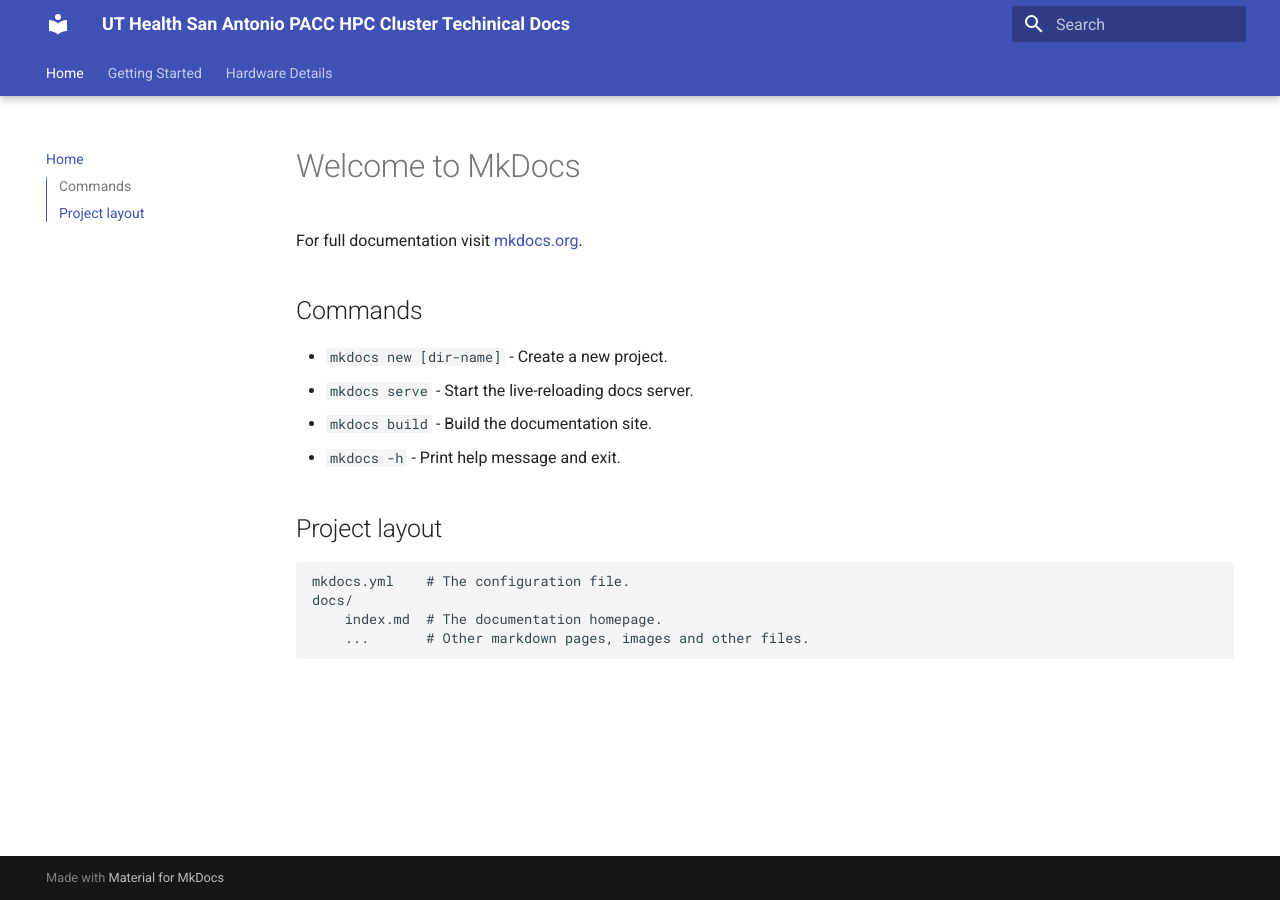
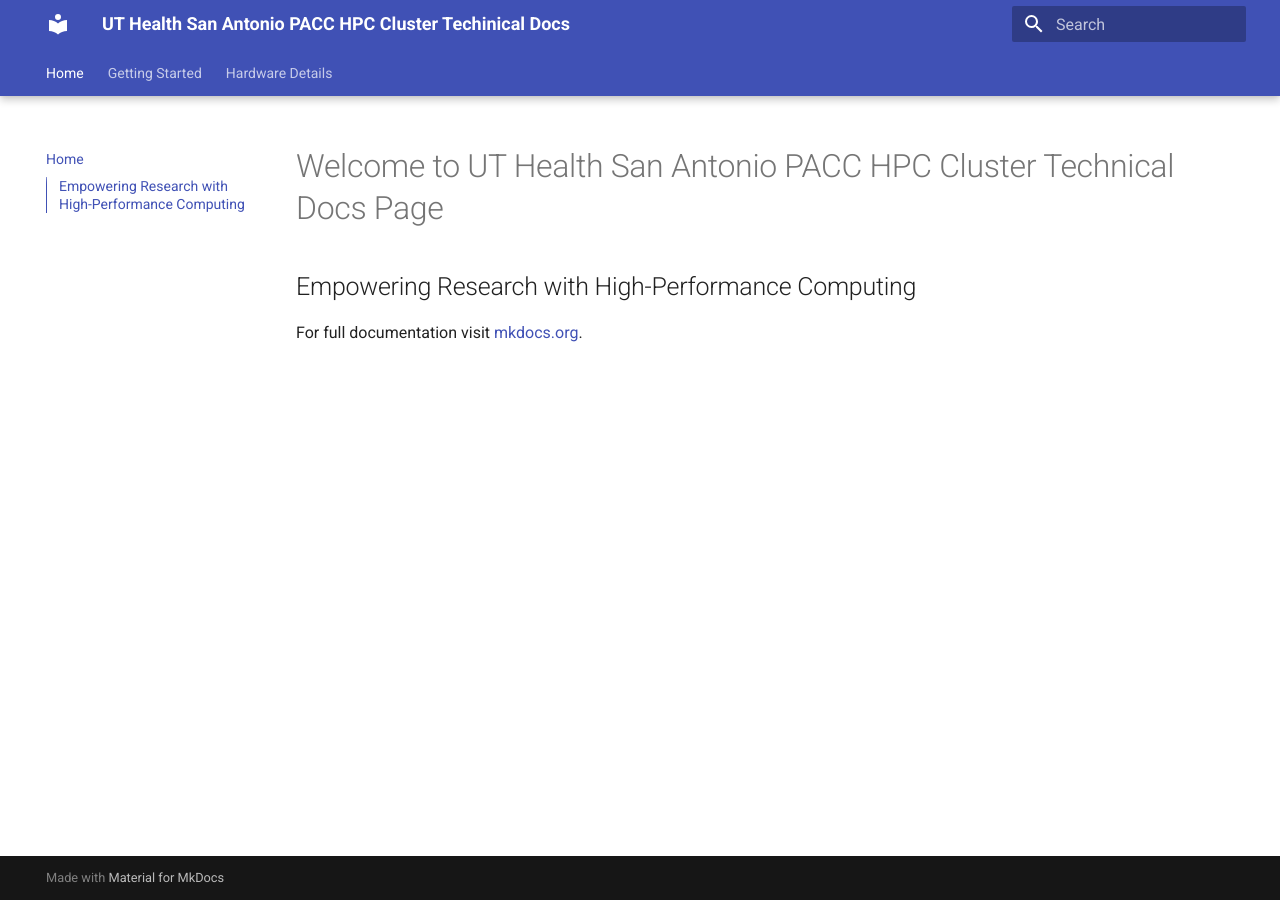
Before and after one commit to aprince-utcloud/Website, an MkDocs documentation site: the page built from docs/index.md, in a window 1280 px wide. Built offline with MkDocs 1.6.1 and Material for MkDocs 9.7.7, drawn with Linux system fonts in a browser that asks for light colours.

Commit message:
updated index

```diff
--- a/docs/index.md
+++ b/docs/index.md
@@ -1,17 +1,4 @@
-# Welcome to MkDocs
+# Welcome to UT Health San Antonio PACC HPC Cluster Technical Docs Page
+## Empowering Research with High-Performance Computing
 
 For full documentation visit [mkdocs.org](https://www.mkdocs.org).
-
-## Commands
-
-* `mkdocs new [dir-name]` - Create a new project.
-* `mkdocs serve` - Start the live-reloading docs server.
-* `mkdocs build` - Build the documentation site.
-* `mkdocs -h` - Print help message and exit.
-
-## Project layout
-
-    mkdocs.yml    # The configuration file.
-    docs/
-        index.md  # The documentation homepage.
-        ...       # Other markdown pages, images and other files.
```
